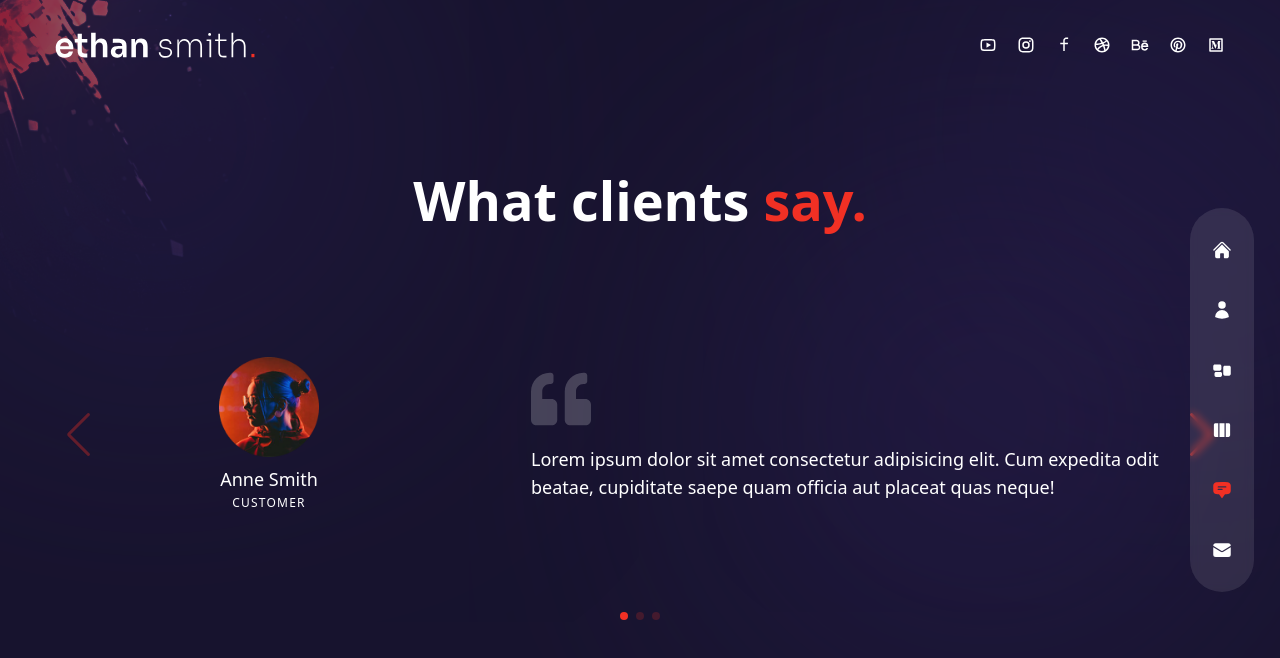
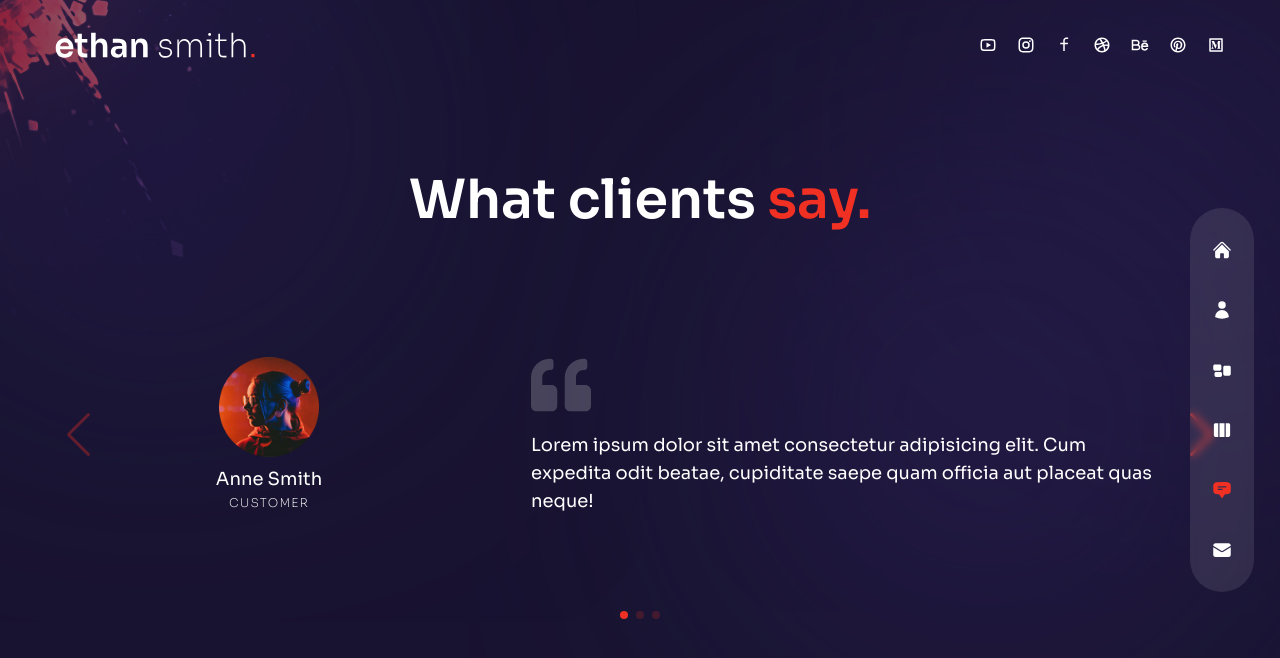
Before and after one commit to lucasfloza/website-portifolio-dev, a Next.js app: page /testimonials in a window 1280 px wide. Shown: the top 658 px of the page. Built offline with nearby package versions, Linux system fonts and the light colour scheme.

Commit message:
style adjustments

```diff
--- a/components/Layout.js
+++ b/components/Layout.js
@@ -16,7 +16,7 @@ import TopLeftImg from "../components/TopLeftImg";
 const Layout = ({ children }) => {
   return (
     <div
-      className={`page bg-site text-white bg-cover bg-no-repeat ${sora.variable}`}
+      className={`page bg-site text-white bg-cover bg-no-repeat ${sora.variable} font-sora relative`}
     >
       <TopLeftImg />
       <Nav />
--- a/pages/contact/index.js
+++ b/pages/contact/index.js
@@ -12,7 +12,7 @@ import { fadeIn } from "../../variants";
 
 const Contact = () => {
   return (
-    <div className="h-full bg-primary/30">
+    <div className="h-full bg-primary/20">
       <div className="container mx-auto py-32 text-center xl:text-left flex items-center justify-center h-full">
         {/* text & form  */}
         <div className="flex flex-col w-full max-w-[700px]">
--- a/pages/index.js
+++ b/pages/index.js
@@ -13,7 +13,7 @@ import { fadeIn } from "../variants";
 
 const Home = () => {
   return (
-    <div className="bg-primary/60 h-full">
+    <div className="bg-primary/70 h-full">
       {/*text*/}
       <div className="w-full h-full bg-gradient-to-r from-primary/10 via-black/30 to-black/10">
         <div className="text-center flex flex-col justify-center xl:pt-40 xl:text-left h-full container mx-auto">
--- a/pages/services/index.js
+++ b/pages/services/index.js
@@ -9,7 +9,7 @@ import { fadeIn } from "../../variants";
 
 const Services = () => {
   return (
-    <div className="h-full bg-primary/30 py-36 flex items-center">
+    <div className="h-full bg-primary/20 py-36 flex items-center">
       <Circles />
       <div className="container mx-auto">
         <div className="flex flex-col xl:flex-row gap-x-8">
--- a/pages/testimonials/index.js
+++ b/pages/testimonials/index.js
@@ -5,7 +5,7 @@ import { fadeIn } from "../../variants";
 
 const Testimonials = () => {
   return (
-    <div className="h-full bg-primary/30 py-32 text-center">
+    <div className="h-full bg-primary/20 py-32 text-center">
       <div className="container mx-auto h-full flex flex-col justify-center">
         {/* title */}
         <motion.h2
--- a/pages/work/index.js
+++ b/pages/work/index.js
@@ -9,7 +9,7 @@ import { fadeIn } from "../../variants";
 
 const Work = () => {
   return (
-    <div className="h-full bg-primary/30 py-36 flex items-center">
+    <div className="h-full bg-primary/20 py-36 flex items-center">
       <Circles />
       <div className="container mx-auto">
         <div className="flex flex-col xl:flex-row gap-x-8">
```
